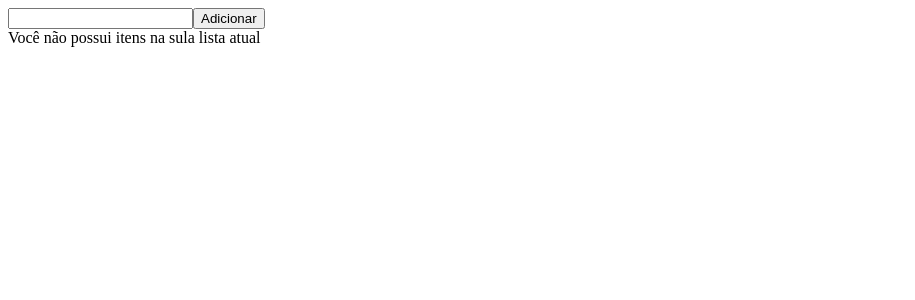
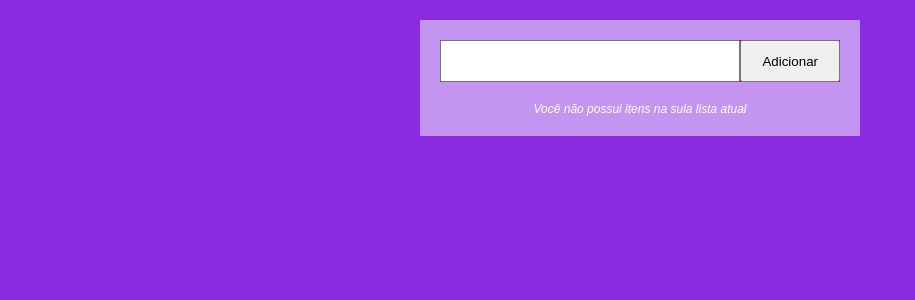
Before and after one commit to sergiomoura/angular-todolist, an Angular app: page / in a window 1280 px wide. Shown: the top 300 px of the page, without its empty margins (0-915 px from the left). Built offline with nearby package versions, Linux system fonts and the light colour scheme.

Commit message:
Adicionando estilo

```diff
--- a/src/app/components/todolist/todolist.component.css
+++ b/src/app/components/todolist/todolist.component.css
@@ -1,3 +1,55 @@
 li.feito{
   text-decoration: line-through;
 }
+
+.container{
+  background-color: rgba(255,255,255,.5);
+  width: 400px;
+  position: relative;
+  margin: 20px auto;
+  padding: 20px;
+}
+
+.controles{
+  width: 100%;
+  display: flex;
+  background-color: red;
+  margin-bottom: 20px;
+}
+
+.controles input{
+  flex-grow: 1;
+  padding: 10px;
+  font-size: 16px;
+  outline: none; /*Para retirar a borda do campo*/
+}
+
+.controles button{
+  padding: 10px 20px;
+}
+
+.listaVazia{
+  text-align: center;
+  color: white;
+  font-size: 12px;
+  font-style: italic;
+}
+
+ul{
+  list-style: none;
+  margin: 0;
+  padding: 0;
+}
+
+ul li {
+  margin: 0;
+  padding: 0;
+  color: white;
+  font-style: italic;
+  font-size: 0.8rem;
+}
+
+ul li input[type="checkbox"]{
+  position: relative;
+  top:4px
+}
--- a/src/app/components/todolist/todolist.component.html
+++ b/src/app/components/todolist/todolist.component.html
@@ -1,6 +1,9 @@
 <div class="container">
-  <input (keydown.enter)="addItem()" type="text" [(ngModel)]="novoTexto">
-  <button (click)="addItem()">Adicionar</button>
+
+  <div class="controles">
+    <input (keydown.enter)="addItem()" type="text" [(ngModel)]="novoTexto">
+    <button (click)="addItem()">Adicionar</button>
+  </div>
 
   <div class="listaVazia" *ngIf="lista.length==0">
     Você não possui itens na sula lista atual
--- a/src/styles.css
+++ b/src/styles.css
@@ -1 +1,6 @@
-/* You can add global styles to this file, and also import other style files */
+body {
+  margin: 0;
+  padding: 0;
+  background-color: blueviolet;
+  font-family: sans-serif;
+}
```
